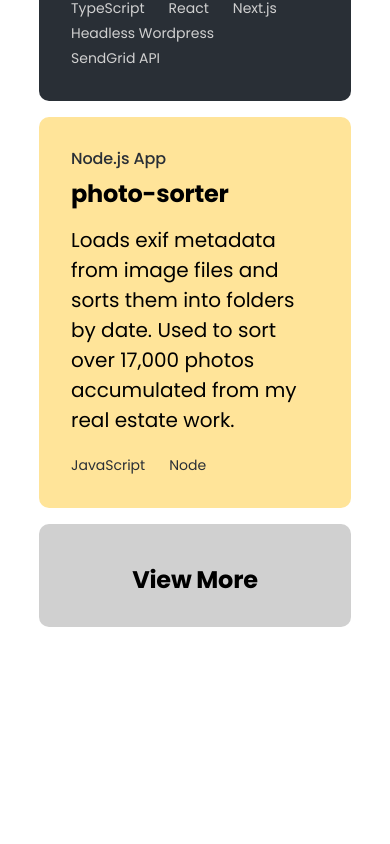
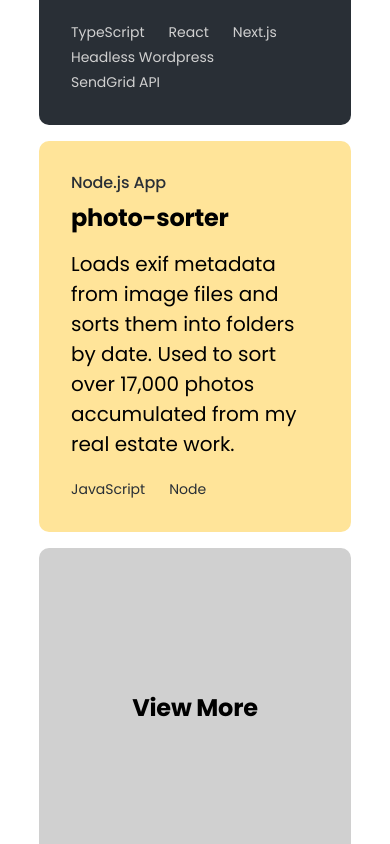
Before and after one commit to davidtaing/portfolio, a Next.js app: page / in a window 390 px wide. Shown: the part 1156-2000 px from the top of the page. Before the commit the page ends 1783 px from the top, so only its background shows below. Built offline with nearby package versions, Linux system fonts and the light colour scheme.

Commit message:
style: multiple components
- aspect-ratio is now 1/1 on mobile for the view more button
- added margins and padding to the SelectWorkSection and it's children

```diff
--- a/src/components/ViewMoreCard/index.tsx
+++ b/src/components/ViewMoreCard/index.tsx
@@ -5,6 +5,7 @@ import Card from "../Card";
 const StyledDiv = styled.div`
   align-items: center;
   justify-content: center;
+  aspect-ratio: 1/1;
 
   .text {
     padding: 0;
--- a/src/containers/SelectWorkSection/index.tsx
+++ b/src/containers/SelectWorkSection/index.tsx
@@ -3,8 +3,11 @@ import SelectWorkCard from "../../components/SelectWorkCard";
 import ViewMoreCard from "../../components/ViewMoreCard";
 
 const StyledSection = styled.section`
+  padding-bottom: 3rem;
+
   .content {
     .grid {
+      margin-top: 1.5rem;
       grid-template-rows: repeat(1fr);
       grid-gap: 1rem;
 
```
